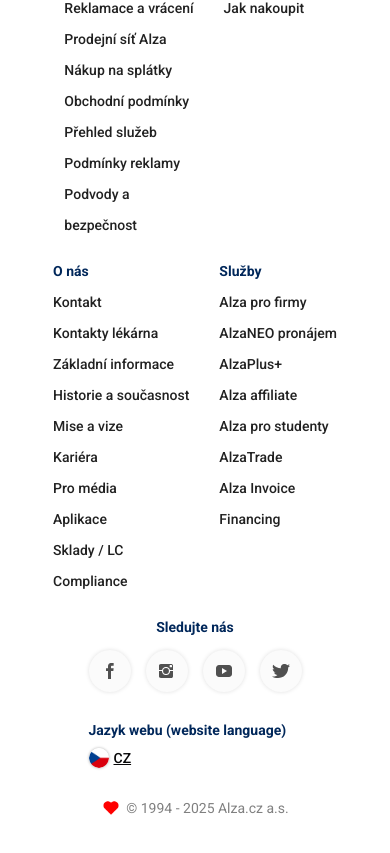
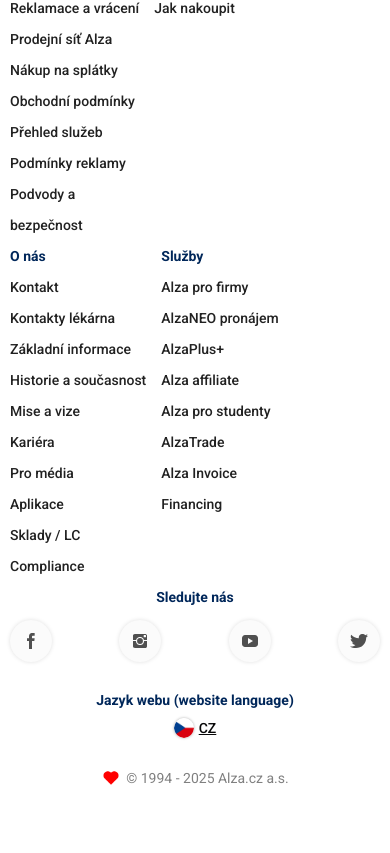
Before and after one commit to Jardas32/alza.com, a React (Vite) app: page /#/menu in a window 390 px wide. Shown: the part 1328-2181 px from the top of the page. Built offline with nearby package versions, Linux system fonts and the light colour scheme.

Commit message:
fix response footer and infoproduct

```diff
--- a/src/css/footer.css
+++ b/src/css/footer.css
@@ -247,6 +247,10 @@
   .wrapper-footer {
     margin-bottom: 90px;
   }
+  .wrapper-footer-content {
+    justify-content: start;
+    gap: 15px;
+  }
 }
 
 @media (max-width: 692px) {
@@ -255,3 +259,16 @@
     gap: 15px;
   }
 }
+
+@media (max-width: 410px) {
+  .wrapper-soc {
+    width: 100%;
+    align-content: space-between;
+  }
+
+  .wrapper-language {
+    display: flex;
+    flex-direction: column;
+    align-items: center;
+  }
+}
--- a/src/css/infoproduct.css
+++ b/src/css/infoproduct.css
@@ -559,14 +559,19 @@
 }
 
 @media (max-width: 768px) {
+  .wrapper-backelink-top {
+    padding: 10px;
+  }
+
   .wrapper-infoproduct-bg {
     grid-template-columns: repeat(1, 1fr);
     justify-content: center;
     gap: 20px;
   }
 
-  .wrapper-info-left {
-    padding: 10px;
+  .wrapper-info-left,
+  .wrapper-info-right {
+    padding: 0;
   }
 }
 
```
